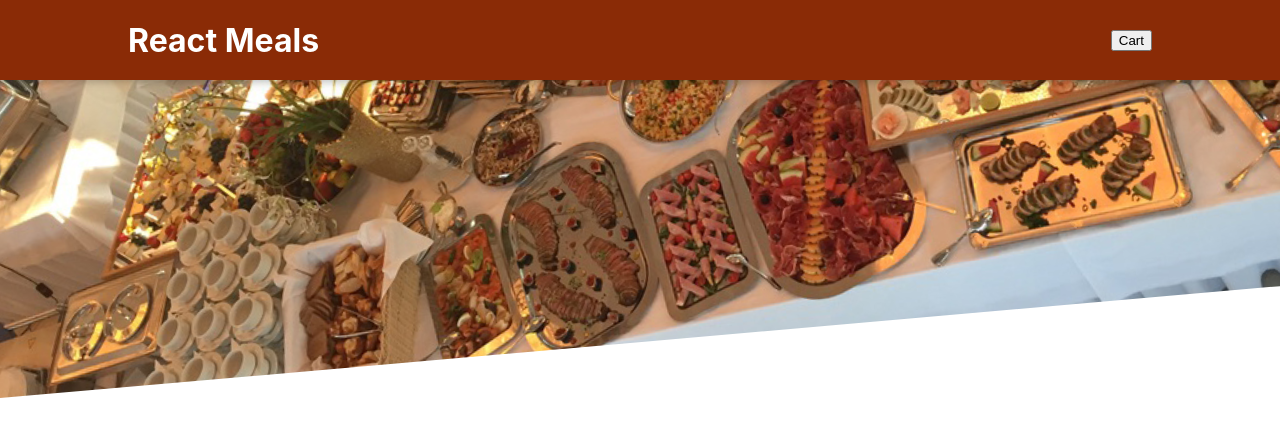
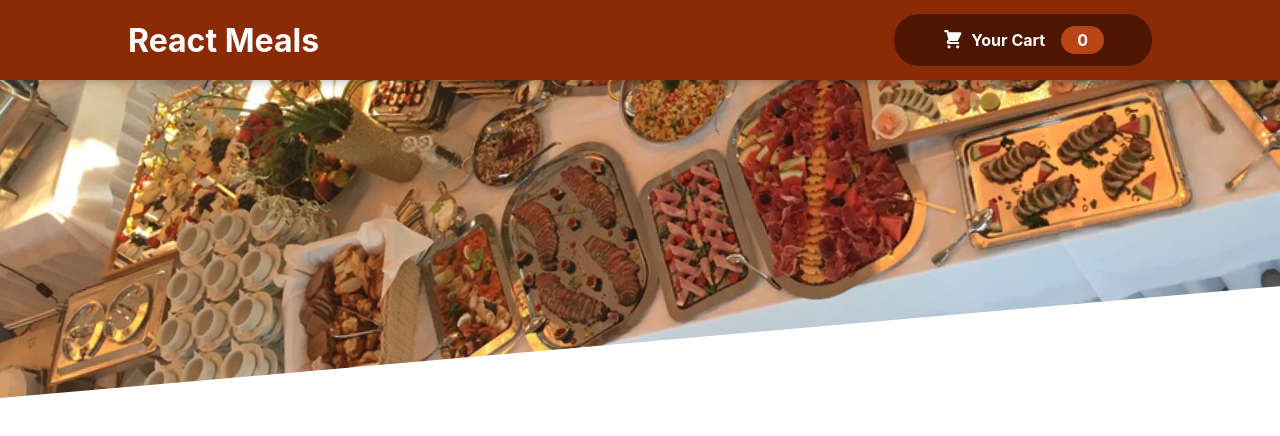
Before and after one commit to svwoodhouse/ReactMeals, a React (Create React App) app: page / in a window 1280 px wide. Shown: the top 436 px of the page. Built offline with nearby package versions, Linux system fonts and the light colour scheme.

Commit message:
Added HeaderCartButton component

```diff
--- a/src/Components/Layout/Header/Header.js
+++ b/src/Components/Layout/Header/Header.js
@@ -1,13 +1,14 @@
 import React from 'react'
 import mealsImage from '../../../assets/meals.jpg'
 import classes from './Header.module.css'
+import HeaderCartButton from './HeaderCartButton'
 
 const Header = (props) => {
     return (
         <React.Fragment>
             <header className={classes.header}>
                 <h1>React Meals</h1>
-                <button>Cart</button>
+                <HeaderCartButton/>
             </header>
             <div className={classes['main-image']}>
                 <img src={mealsImage} alt='A table full of delicious food'/>
--- /dev/null
+++ b/src/Components/Layout/Header/HeaderCartButton.js
@@ -0,0 +1,14 @@
+import classes from './HeaderCartButton.module.css'
+import CartIcon from '../../Cart/CartIcon'
+
+const HeaderCartButton = (props) => {
+    return (
+        <button className={classes.button}>
+            <span className={classes.icon}><CartIcon/></span>
+            <span>Your Cart</span>
+            <span className={classes.badge}>0</span>
+        </button>
+    )
+}
+
+export default HeaderCartButton;
```
Also changed, not shown: src/Components/UI/Button/Button.js (added, +8 -0 lines).
